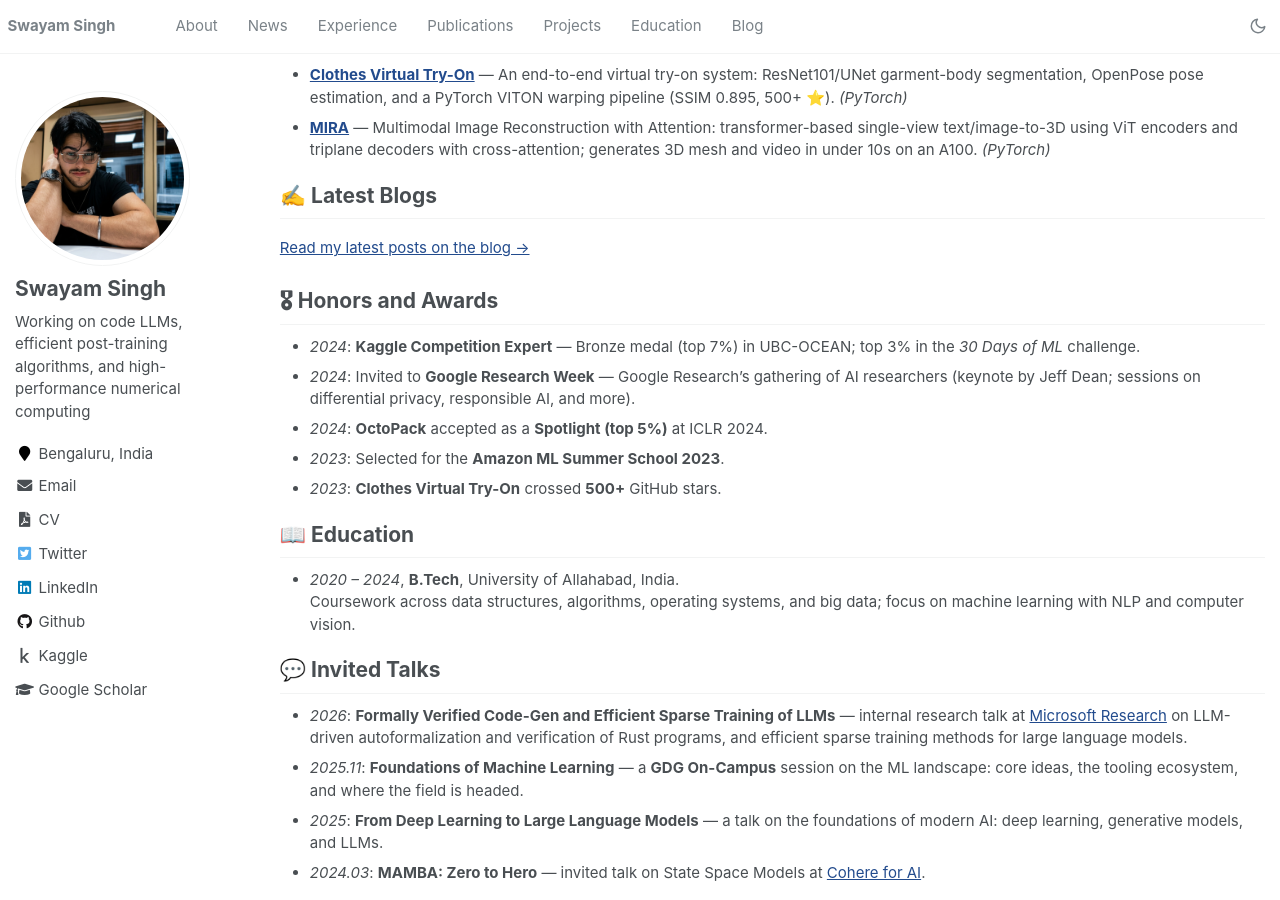
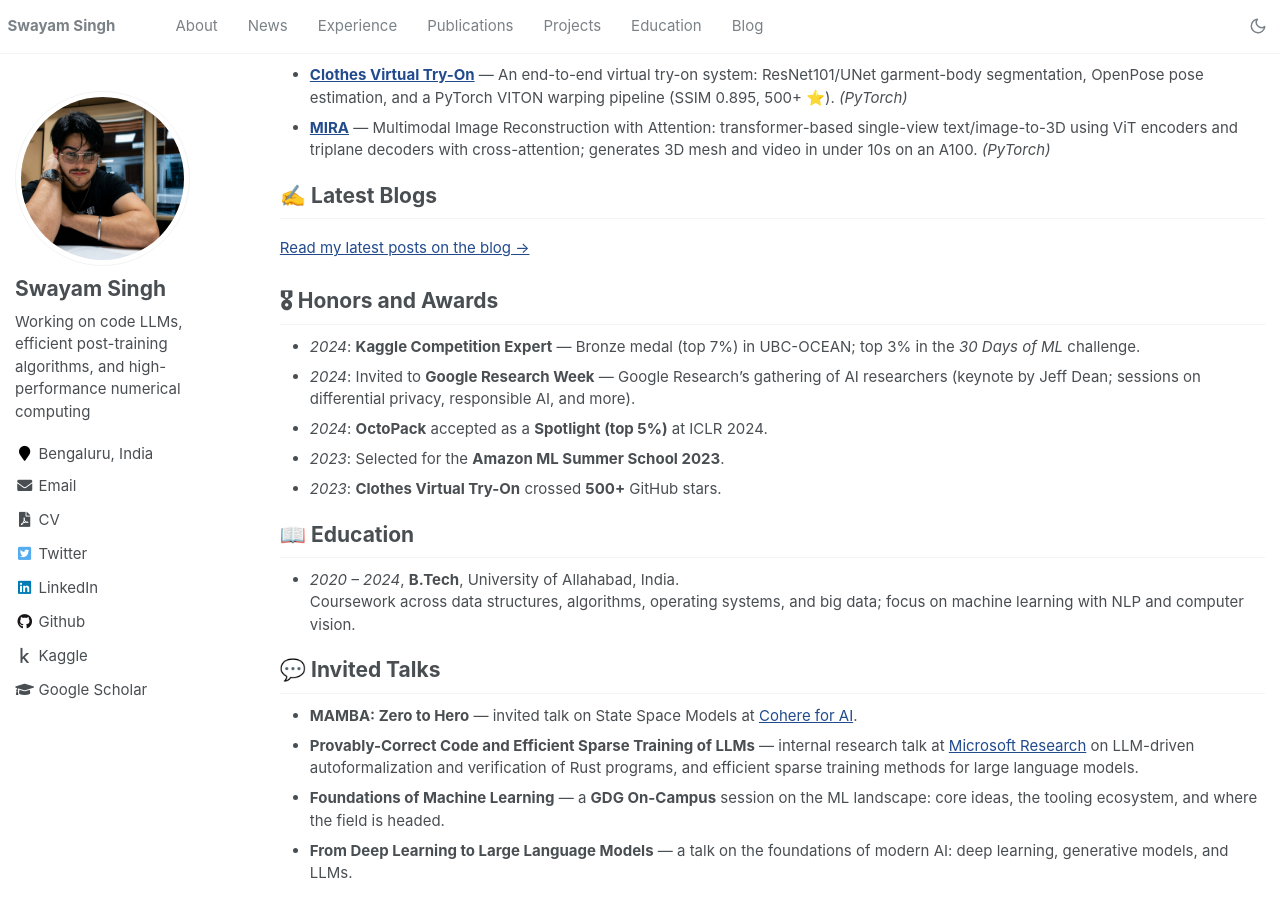
Before and after one commit to SwayamInSync/SwayamInSync.github.io, a Jekyll site: the page built from _pages/about.md, in a window 1280 px wide and 900 px high, scrolled down 2006 px. Built offline with Jekyll 4.4.1, drawn with Linux system fonts in a browser that asks for light colours; comment, search, counter and statistics services are not loaded.

Commit message:
Reorder invited talks to match CV and remove timeline prefixes

```diff
--- a/_pages/about.md
+++ b/_pages/about.md
@@ -106,8 +106,8 @@ Raymond Li, …, **Swayam Singh**, et al. (BigCode)
 
 # 💬 Invited Talks
 
-- _2026_: **Formally Verified Code-Gen and Efficient Sparse Training of LLMs** — internal research talk at [Microsoft Research](https://www.microsoft.com/en-us/research/lab/microsoft-research-india/) on LLM-driven autoformalization and verification of Rust programs, and efficient sparse training methods for large language models.
-- _2025.11_: **Foundations of Machine Learning** — a **GDG On-Campus** session on the ML landscape: core ideas, the tooling ecosystem, and where the field is headed.
-- _2025_: **From Deep Learning to Large Language Models** — a talk on the foundations of modern AI: deep learning, generative models, and LLMs.
-- _2024.03_: **MAMBA: Zero to Hero** — invited talk on State Space Models at [Cohere for AI](https://cohere.com/research).
+- **MAMBA: Zero to Hero** — invited talk on State Space Models at [Cohere for AI](https://cohere.com/research).
+- **Provably-Correct Code and Efficient Sparse Training of LLMs** — internal research talk at [Microsoft Research](https://www.microsoft.com/en-us/research/lab/microsoft-research-india/) on LLM-driven autoformalization and verification of Rust programs, and efficient sparse training methods for large language models.
+- **Foundations of Machine Learning** — a **GDG On-Campus** session on the ML landscape: core ideas, the tooling ecosystem, and where the field is headed.
+- **From Deep Learning to Large Language Models** — a talk on the foundations of modern AI: deep learning, generative models, and LLMs.
 <!-- 🚧 MARKER: add more talks here -->
```
